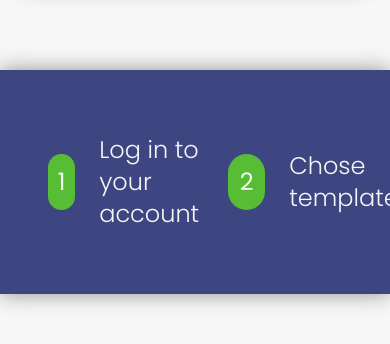
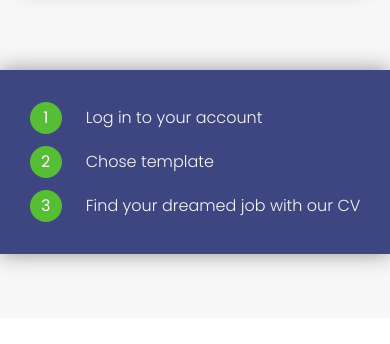
Before and after one commit to mizdebski77/YCM, a Next.js app: page / in a window 390 px wide. Shown: the part 2354-2698 px from the top of the page. After the commit the page ends 2672 px from the top, so only its background shows below. Built offline with nearby package versions, Linux system fonts and the light colour scheme.

Commit message:
Media query to path added

```diff
--- a/src/app/features/Home/path.tsx
+++ b/src/app/features/Home/path.tsx
@@ -1,15 +1,27 @@
+"use client";
 import { pathData } from '@/app/core/arrays';
 import React from 'react';
+import { motion } from "framer-motion"
 
 export const Path = () => {
     return (
-        <div className='w-full bg-blue p-12 mt-20 shadow-[0_0_20px_#919191] flex justify-around'>
+        <motion.div
+            initial={{ opacity: 0 }}
+            whileInView={{ opacity: 1 }}
+            viewport={{ once: true }}
+            transition={{ duration: 0.7 }}
+            className='w-full bg-blue lg:p-12 p-6 py-8 mt-20 shadow-[0_0_20px_#919191] md:flex justify-around grid gap-3'>
             {pathData.map((information) => (
-                <div key={information.id} className='flex items-center gap-6'>
-                    <span className='bg-green text-white flex justify-center items-center w-[56px] h-[56px]  rounded-full text-2xl'>{information.id}</span>
-                    <span className='text-white text-2xl font-light'>{information.text}</span>
-                </div>
+                <motion.div
+                    initial={{ y: '50%', opacity: 0 }}
+                    whileInView={{ y: '0%', opacity: 1 }}
+                    viewport={{ once: true }}
+                    transition={{ duration: 0.7, delay: information.id * 0.2 }} key={information.id}
+                    className='flex items-center gap-6'>
+                    <span className='bg-green text-white flex justify-center items-center md:w-[56px] md:h-[56px] w-[32px] h-[32px] rounded-full md:text-2xl'>{information.id}</span>
+                    <span className='text-white md:text-2xl font-light'>{information.text}</span>
+                </motion.div>
             ))}
-        </div>
+        </motion.div>
     );
 };
```
